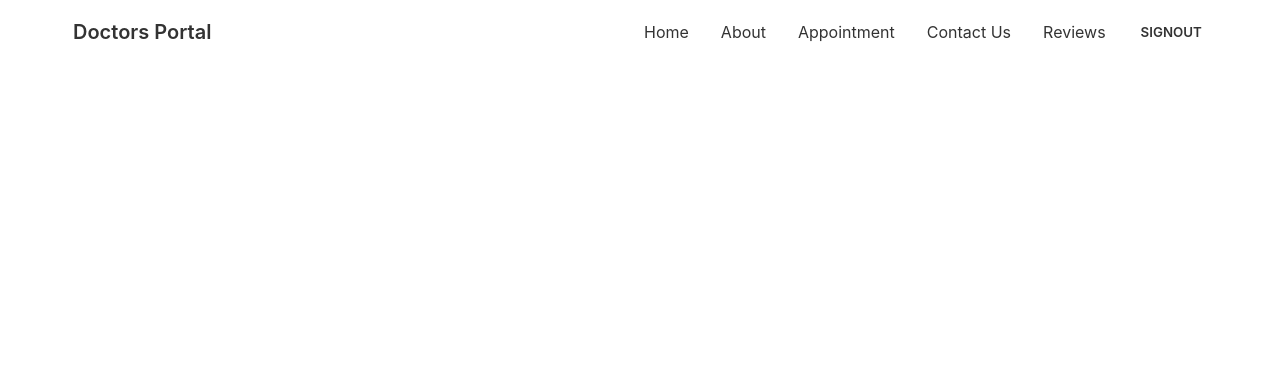
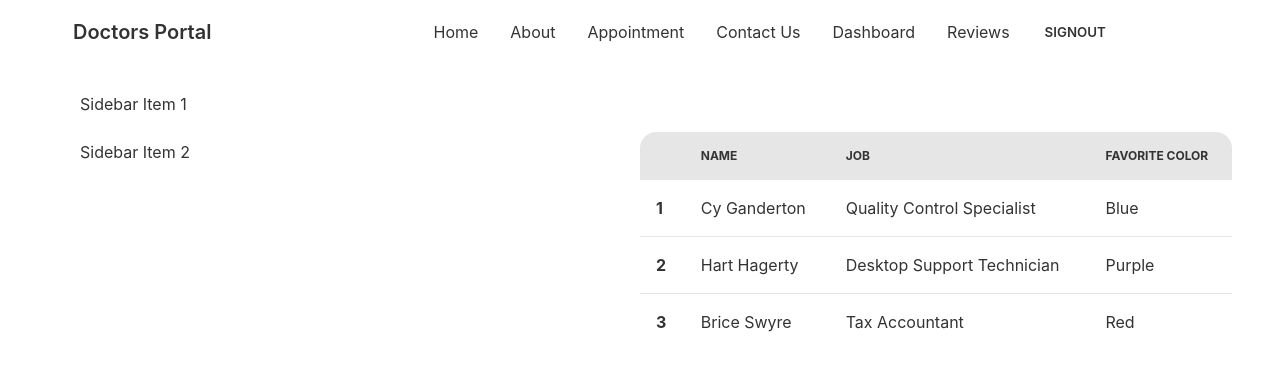
Before and after one commit to nasirmondol/doctors-portal-client, a React (Create React App) app: page /dashboard in a window 1280 px wide. Shown: the top 370 px of the page. Built offline with nearby package versions, Linux system fonts and the light colour scheme; no server answers; sample sign-in values are in the browser's storage.

Commit message:
dashboard layout fix

```diff
--- a/package.json
+++ b/package.json
@@ -3,6 +3,7 @@
   "version": "0.1.0",
   "private": true,
   "dependencies": {
+    "@tanstack/react-query": "^4.22.0",
     "@testing-library/jest-dom": "^5.16.5",
     "@testing-library/react": "^13.4.0",
     "@testing-library/user-event": "^13.5.0",
@@ -16,6 +17,7 @@
     "react-hook-form": "^7.41.5",
     "react-router-dom": "^6.6.1",
     "react-scripts": "5.0.1",
+    "react-toastify": "^9.1.1",
     "web-vitals": "^2.1.4"
   },
   "scripts": {
--- a/src/App.js
+++ b/src/App.js
@@ -7,6 +7,8 @@
 import Appointment from './Pages/Appointment/Appointment';
 import SignUp from './Pages/Login/SignUp';
 import RequireAuth from './Pages/Login/RequireAuth';
+import Main from './Layout/Main';
+import DashboardLayOut from './Layout/DashboardLayOut';
 
 function App() {
   return (
@@ -26,6 +28,11 @@
           </RequireAuth>
         }></Route>
         <Route path='/signup' element={<SignUp />}></Route>
+        <Route path='/dashboard' element={
+          <RequireAuth>
+            <DashboardLayOut></DashboardLayOut>
+          </RequireAuth>
+        }></Route>
       </Routes>
     </div>
   );
--- /dev/null
+++ b/src/Layout/DashboardLayOut.js
@@ -0,0 +1,32 @@
+import React from 'react';
+import Dashboard from '../Pages/Dashboard';
+import { Outlet } from 'react-router-dom'
+import MyAppointment from './MyAppointment';
+
+
+const DashboardLayOut = () => {
+    return (
+        <div className='flex'>
+
+            <div className="drawer drawer-mobile flex-1">
+                <input id="dashboard-drawer" type="checkbox" className="drawer-toggle" />
+                <div className="drawer-content">
+                    <Outlet></Outlet>
+                </div>
+                <div className="drawer-side">
+                    <label htmlFor="dashboard-drawer" className="drawer-overlay"></label>
+                    <ul className="menu p-4 w-80 bg-base-100 text-base-content">
+                        <li><a>Sidebar Item 1</a></li>
+                        <li><a>Sidebar Item 2</a></li>
+                    </ul>
+
+                </div>
+            </div>
+            <div className='flex-1'>
+                <MyAppointment></MyAppointment>
+            </div>
+        </div>
+    );
+};
+
+export default DashboardLayOut;
--- /dev/null
+++ b/src/Layout/Main.js
@@ -0,0 +1,14 @@
+import React from 'react';
+import Footer from '../Pages/Shared/Footer/Footer';
+import Navbar from '../Pages/Shared/Navbar/Navbar';
+
+const Main = () => {
+    return (
+        <div>
+            <Navbar></Navbar>
+            <Footer></Footer>
+        </div>
+    );
+};
+
+export default Main;
--- /dev/null
+++ b/src/Layout/MyAppointment.js
@@ -0,0 +1,41 @@
+import React from 'react';
+
+const MyAppointment = () => {
+    return (
+        <div className="overflow-x-auto">
+            <h3 className='text-3xl font-bold text-white p-4'>My Appointment</h3>
+            <table className="table w-full">
+                <thead>
+                    <tr>
+                        <th></th>
+                        <th>Name</th>
+                        <th>Job</th>
+                        <th>Favorite Color</th>
+                    </tr>
+                </thead>
+                <tbody>
+                    <tr>
+                        <th>1</th>
+                        <td>Cy Ganderton</td>
+                        <td>Quality Control Specialist</td>
+                        <td>Blue</td>
+                    </tr>
+                    <tr className="hover">
+                        <th>2</th>
+                        <td>Hart Hagerty</td>
+                        <td>Desktop Support Technician</td>
+                        <td>Purple</td>
+                    </tr>
+                    <tr>
+                        <th>3</th>
+                        <td>Brice Swyre</td>
+                        <td>Tax Accountant</td>
+                        <td>Red</td>
+                    </tr>
+                </tbody>
+            </table>
+        </div>
+    );
+};
+
+export default MyAppointment;
--- a/src/Pages/Appointment/BookingModal.js
+++ b/src/Pages/Appointment/BookingModal.js
@@ -2,16 +2,52 @@
 import React from 'react';
 import { useAuthState } from 'react-firebase-hooks/auth';
 import auth from '../../firebase.init';
+import { ToastContainer, toast } from 'react-toastify';
+import 'react-toastify/dist/ReactToastify.css';
 
-const BookingModal = ({ treatment, date, setTreatment }) => {
+const BookingModal = ({ treatment, date, setTreatment, refetch }) => {
     const { _id, name, slots } = treatment;
     const [user] = useAuthState(auth)
 
-    const handleBooking = event =>{
+    const handleBooking = event => {
         event.preventDefault();
         const slot = event.target.slot.value;
-        console.log(slot, name, _id);
-        setTreatment(null)
+        const treatment1 = event.target.treatment1.value;
+        const email = event.target.email.value;
+        const phone = event.target.phone.value;
+        const name = event.target.name.value;
+
+        const booking = {
+            appointDate: date,
+            name: name,
+            treatment1: treatment,
+            slot: slot,
+            email: email,
+            phone: phone,
+            treatment1: treatment1
+
+        }
+        console.log(slot, name, _id, booking);
+        fetch('http://localhost:5000/booking', {
+            method: 'POST',
+            headers: {
+                'content-type': 'application/json'
+            },
+            body: JSON.stringify(booking)
+        })
+            .then(res => res.json())
+            .then(data => {
+                console.log(data)
+                if (data.acknowledged) {
+                    toast('Booking successful')
+                    refetch()
+                    setTreatment(null)
+                }
+                else {
+                    toast.error( data.message)
+                }
+            })
+
     }
 
 
@@ -28,20 +64,22 @@
                         <select name='slot' className="select select-bordered w-full max-w-xs">
                             {
                                 slots.map((slot, index) => <option
-                                key={index}
-                                value={slot}
+                                    key={index}
+                                    value={slot}
                                 >{slot}</option>)
                             }
 
                         </select>
-                        <input type="name" name='name' disabled value={user.displayName} className="input input-bordered input-info w-full max-w-xs" />
-                        <input type="email" name='email'disabled value={user.email} className="input input-bordered input-info w-full max-w-xs" />
-                        <input type="number" name='number'  placeholder="Phone number" className="input input-bordered input-info w-full max-w-xs" />
+                        <input type="text" name='treatment1' disabled value={treatment.name} className="input input-bordered input-info w-full max-w-xs" />
+                        <input type="text" name='name' className="input input-bordered input-info w-full max-w-xs" />
+                        <input type="email" name='email' disabled value={user.email} className="input input-bordered input-info w-full max-w-xs" />
+                        <input type="number" name='phone' placeholder="Phone number" className="input input-bordered input-info w-full max-w-xs" />
                         <input type="submit" value="Submit" className="input input-bordered input-info w-full max-w-xs" />
                     </form>
 
                 </div>
             </div>
+            <ToastContainer />
         </div>
     );
 };
--- a/src/Pages/Appointment/Service.js
+++ b/src/Pages/Appointment/Service.js
@@ -9,7 +9,7 @@
                 <p className='text-center'>{
                     slots.length > 0
                         ? <span className='text-black '>{slots[0]}</span>
-                        : <span className='text-red-400 text-xl text-black'>Try another day</span>
+                        : <span className='text-red-500 text-xl'>Try another day</span>
                 }</p>
                 <p className='text-black text-center'>{slots.length} {slots.length > 1 ? 'spaces' : 'space'} available </p>
                 <div className="card-actions justify-center">
--- /dev/null
+++ b/src/Pages/Dashboard.js
@@ -0,0 +1,11 @@
+import React from 'react';
+
+const Dashboard = () => {
+    return (
+        <div>
+            <p>Coming sooooon!!</p>
+        </div>
+    );
+};
+
+export default Dashboard;
--- a/src/Pages/Login/SignUp.js
+++ b/src/Pages/Login/SignUp.js
@@ -22,7 +22,7 @@
 
 
     if (gUser || user) {
-        console.log(user, gUser)
+        navigate('/')
     }
     let signInError;
 
--- a/src/Pages/Shared/Navbar/Navbar.js
+++ b/src/Pages/Shared/Navbar/Navbar.js
@@ -14,6 +14,7 @@
         <li><Link to='/about'>About</Link></li>
         <li><Link to='/appointment'>Appointment</Link></li>
         <li><Link to='/contact'>Contact Us</Link></li>
+        <li><Link to='/dashboard'>Dashboard</Link></li>
         <li><Link to='/review'>Reviews</Link></li>
         <li>{user ? <button onClick={logout} className="btn btn-ghost">SIGNOUT</button>
             : <Link to='/login'>Login</Link>}</li>
@@ -22,10 +23,10 @@
         <div className="navbar bg-base-100">
             <div className="navbar-start">
                 <div className="dropdown">
-                    <label tabIndex="0" className="btn btn-ghost lg:hidden">
+                    <label tabIndex={1} className="btn btn-ghost lg:hidden">
                         <svg xmlns="http://www.w3.org/2000/svg" className="h-5 w-5" fill="none" viewBox="0 0 24 24" stroke="currentColor"><path strokeLinecap="round" strokeLinejoin="round" strokeWidth="2" d="M4 6h16M4 12h8m-8 6h16" /></svg>
                     </label>
-                    <ul tabIndex="0" className="menu menu-compact dropdown-content mt-3 p-2 shadow bg-base-100 rounded-box w-52">
+                    <ul tabIndex={2} className="menu menu-compact dropdown-content mt-3 p-2 shadow bg-base-100 rounded-box w-52">
                         {menuItem}
                     </ul>
                 </div>
@@ -36,6 +37,11 @@
                     {menuItem}
                 </ul>
             </div>
+            <div className='ml-24'>
+                <label htmlFor="dashboard-drawer" tabIndex={3} className="btn btn-ghost lg:hidden">
+                    <svg xmlns="http://www.w3.org/2000/svg" className="h-5 w-5" fill="none" viewBox="0 0 24 24" stroke="currentColor"><path strokeLinecap="round" strokeLinejoin="round" strokeWidth="2" d="M4 6h16M4 12h8m-8 6h16" /></svg>
+                </label>
+            </div>
         </div>
     );
 };
--- a/src/index.js
+++ b/src/index.js
@@ -4,13 +4,19 @@
 import App from './App';
 import reportWebVitals from './reportWebVitals';
 import { BrowserRouter } from 'react-router-dom';
+import { QueryClient, QueryClientProvider } from '@tanstack/react-query'
+
+const queryClient = new QueryClient()
 
 const root = ReactDOM.createRoot(document.getElementById('root'));
 root.render(
   <React.StrictMode>
-    <BrowserRouter>
-      <App />
-    </BrowserRouter>
+    <QueryClientProvider client={queryClient}>
+      <BrowserRouter>
+        <App />
+      </BrowserRouter>
+    </QueryClientProvider>
+
   </React.StrictMode>
 );
 
```
Also changed, not shown: src/Pages/Appointment/AvailableAppointment.js (+20 -11 lines), 1 other file (tests, documents, lock files or other folders).
